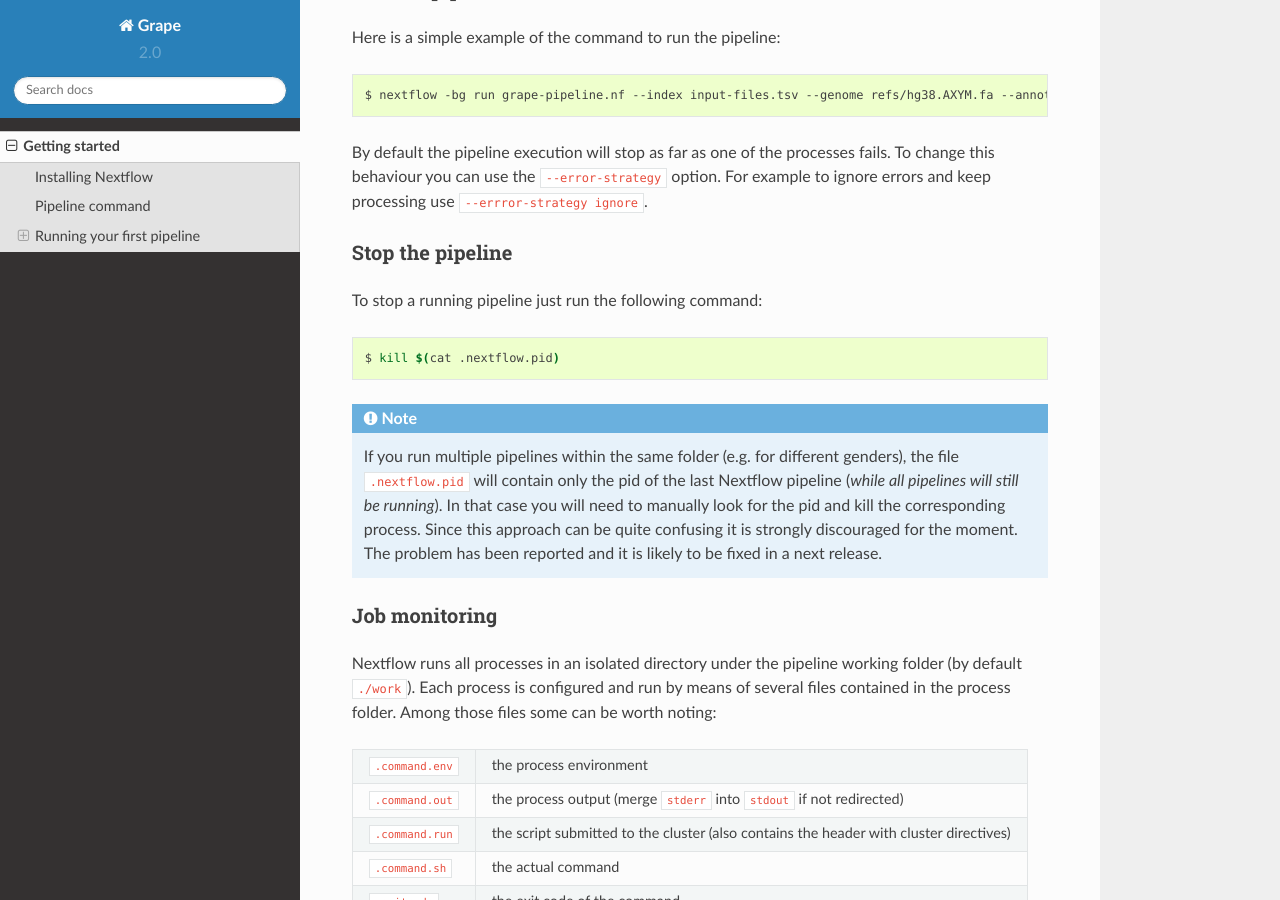
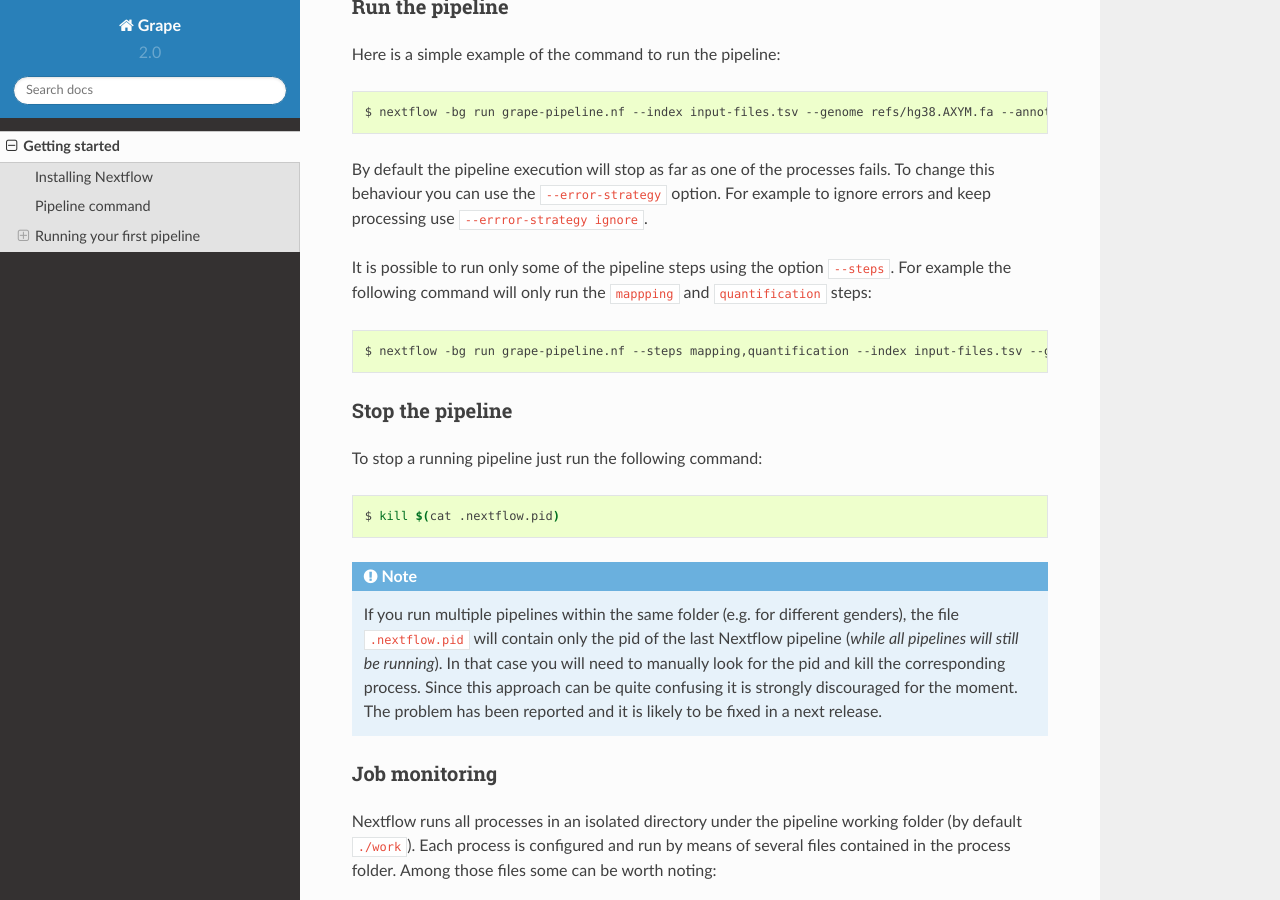
Before and after one commit to guigolab/grape-nf, a Sphinx documentation site: the page built from docs/quickstart.rst, in a window 1280 px wide and 900 px high, scrolled down 3119 px. Built offline with Sphinx 7.4.7 and the Read the Docs theme 2.0.0, drawn with Linux system fonts in a browser that asks for light colours; some of the changed lines change nothing that is shown; some of the changed text lies outside the part shown.

Commit message:
Update quickstart doc to include instructions for skipping steps

```diff
--- a/docs/quickstart.rst
+++ b/docs/quickstart.rst
@@ -87,6 +87,7 @@
         --index INDEX_FILE                  Index file.
         --genome GENOME_FILE                Reference genome file(s).
         --annotation ANNOTAION_FILE         Reference gene annotation file(s).
+        --steps STEP[,STEP]...              The steps to be executed within the pipeline run. Possible values: "mapping", "bigwig", "contig", "quantification". Default: all
         --error-strategy ERROR_STRATEGY     Specify how an error condition is managed by the pipeline processes. Possible values: ignore, retry
                                             Default: the entire pipeline  terminates if a process returns an error status.
         --max-read-length READ_LENGTH       The maximum read length (used to compute the transcriptomes). Default: "auto".
@@ -148,11 +149,11 @@
 
 By default the pipeline execution will stop as far as one of the processes fails. To change this behaviour you can use the ``--error-strategy`` option. For example to ignore errors and keep processing use ``--errror-strategy ignore``.
 
-.. It is possible to run only some of the pipeline steps using the option ``--steps``. For example the following command will only run the ``mappping`` and ``quantification`` steps:
+It is possible to run only some of the pipeline steps using the option ``--steps``. For example the following command will only run the ``mappping`` and ``quantification`` steps:
 
-.. .. code-block:: bash
+.. code-block:: bash
 
-..    $ nextflow -bg run grape-pipeline.nf --steps mapping,quantification --index input-files.tsv --genome refs/hg38.AXYM.fa --annotation refs/gencode.v21.annotation.AXYM.gtf --rg-platform ILLUMINA --rg-center-name CRG -resume 2>&1 > pipeline.log
+   $ nextflow -bg run grape-pipeline.nf --steps mapping,quantification --index input-files.tsv --genome refs/hg38.AXYM.fa --annotation refs/gencode.v21.annotation.AXYM.gtf --rg-platform ILLUMINA --rg-center-name CRG -resume 2>&1 > pipeline.log
 
 
 Stop the pipeline
```
